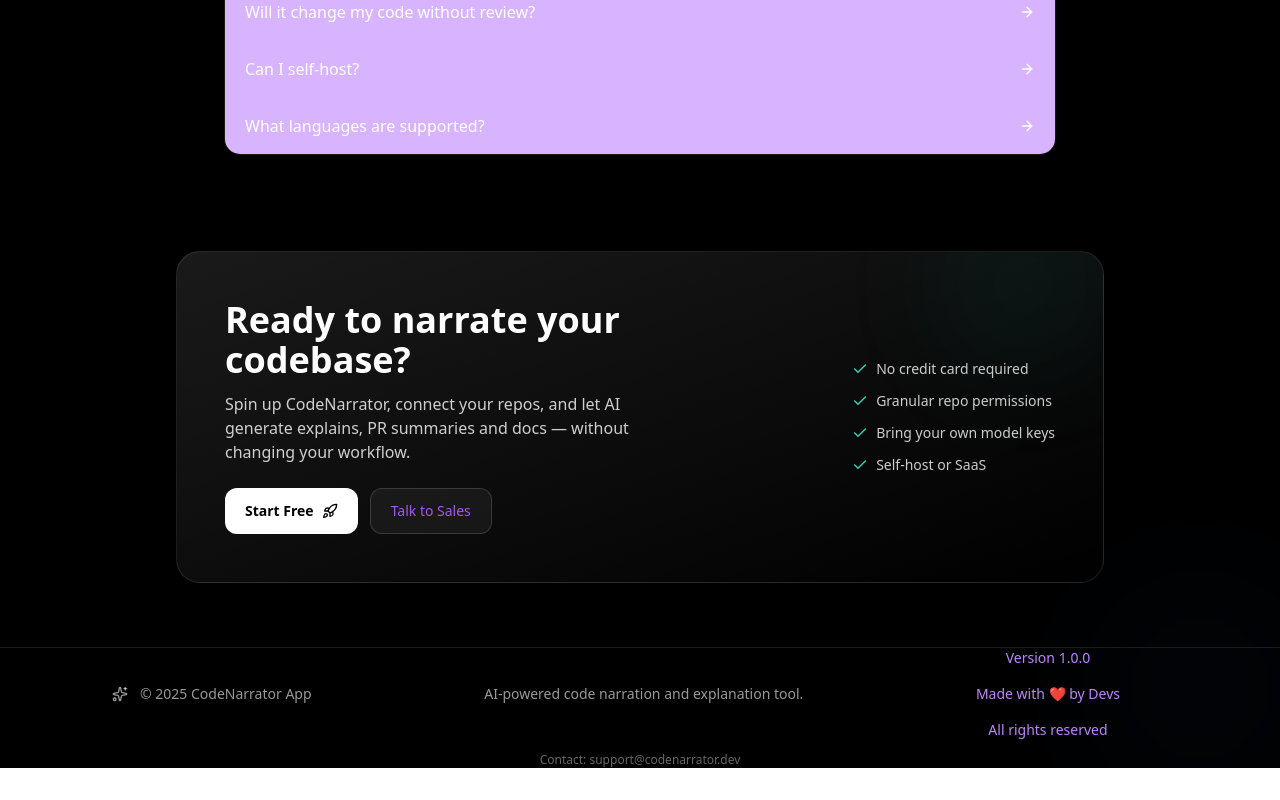
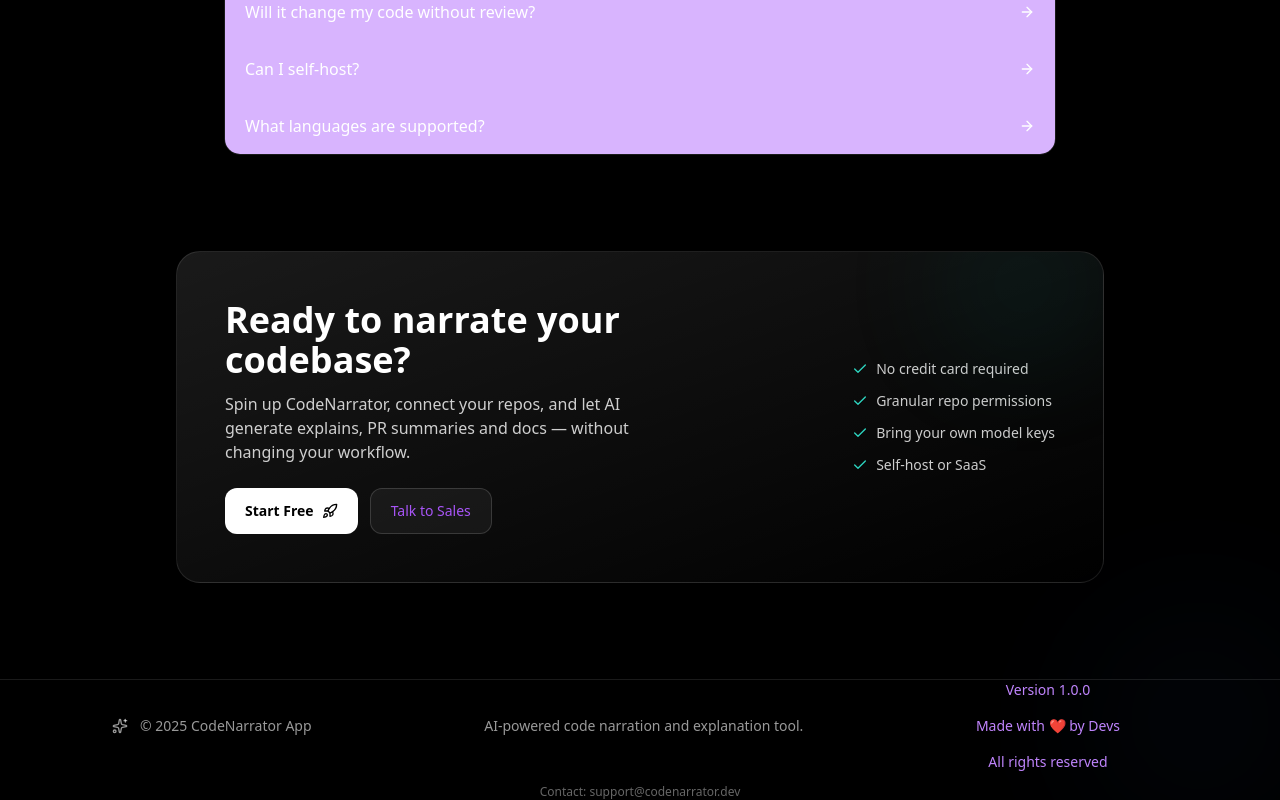
Before and after one commit to mah12-ops/code_narrator_ai, a React (Vite) app in the folder client/: page / in a window 1280 px wide. Shown: the part 2867-3667 px from the top of the page. Before the commit the page ends 3635 px from the top, so only its background shows below. Built offline with nearby package versions, Linux system fonts and the light colour scheme.

Commit message:
fix footer

```diff
--- a/client/src/components/pages/LandingPage/Finalcta.tsx
+++ b/client/src/components/pages/LandingPage/Finalcta.tsx
@@ -5,7 +5,7 @@
   return (
     <div>
        {/* FINAL CTA */}
-        <section id="cta" className="relative mx-auto max-w-6xl px-28 pb-16">
+        <section id="cta" className="relative mx-auto max-w-6xl px-28 pb-24">
           <div className="relative overflow-hidden rounded-3xl border border-white/10 bg-gradient-to-br from-white/10 to-white/0 p-8 md:p-12">
             <div aria-hidden className="absolute -top-24 -right-12 h-64 w-64 rounded-full blur-3xl opacity-30 bg-[radial-gradient(circle_at_center,rgba(20,184,166,0.5),transparent_60%)]" />
             <div className="grid md:grid-cols-2 gap-4 items-center">
```
